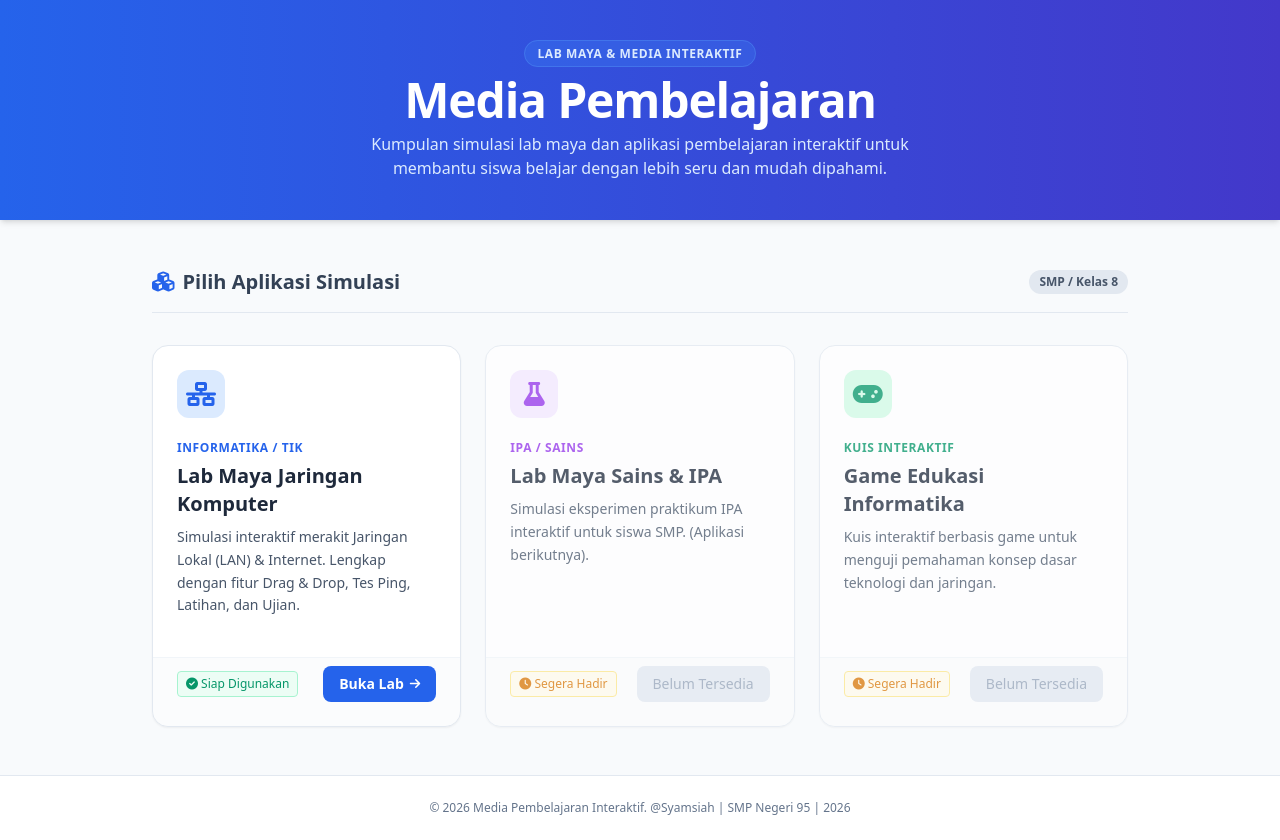
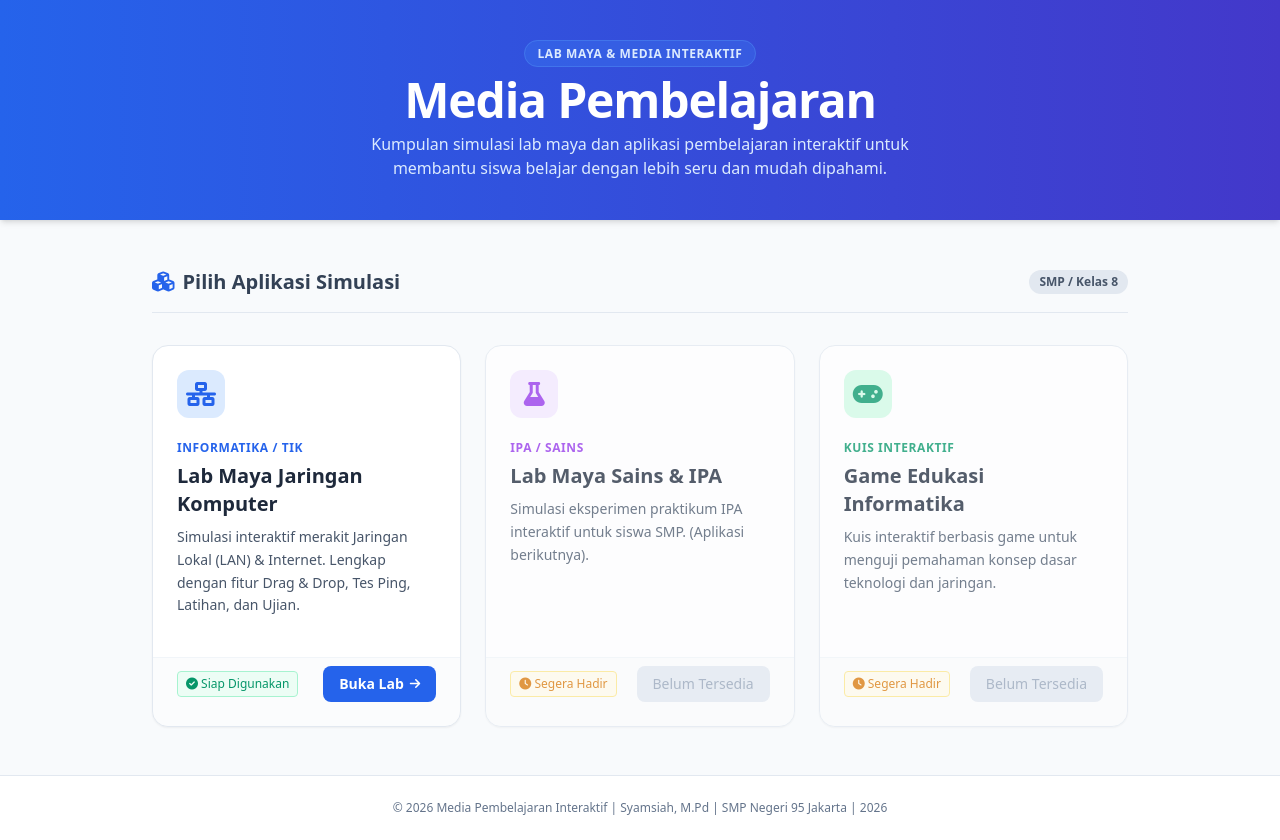
Before and after one commit to Syamsiah95/karya_gemini, a plain HTML site: page index.html in a window 1280 px wide. Drawn offline with nearby package versions, Linux system fonts and the light colour scheme.

Commit message:
Update index.html

```diff
--- a/index.html
+++ b/index.html
@@ -105,7 +105,7 @@
 
     <!-- Footer -->
     <footer class="bg-white border-t border-slate-200 py-6 text-center text-xs text-slate-500">
-        <p>© 2026 Media Pembelajaran Interaktif. @Syamsiah | SMP Negeri 95 | 2026</p>
+        <p>© 2026 Media Pembelajaran Interaktif | Syamsiah, M.Pd | SMP Negeri 95 Jakarta | 2026</p>
     </footer>
 
 </body>
```
